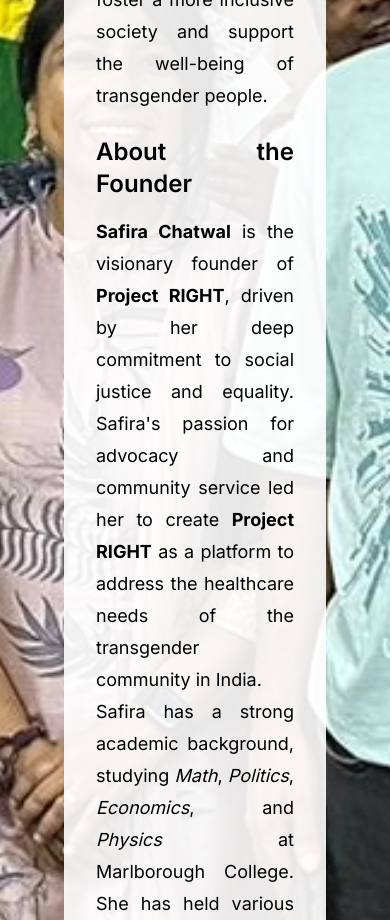
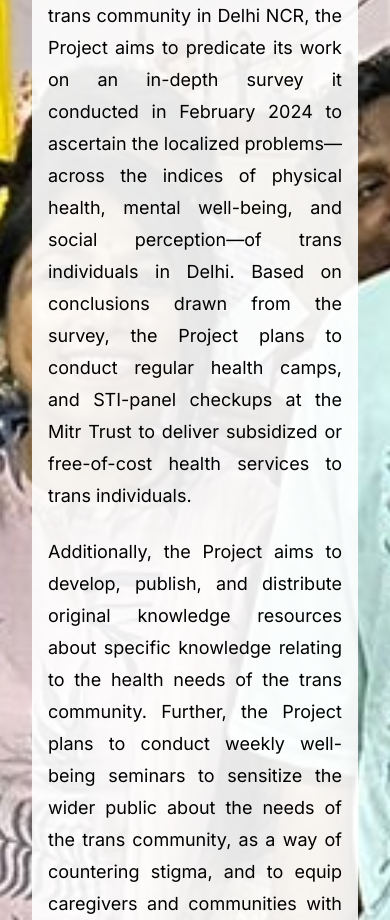
Before and after one commit to PModhe09/safira, a Next.js app: page /about in a window 390 px wide. Shown: the part 1080-2000 px from the top of the page. Built offline with nearby package versions, Linux system fonts and the light colour scheme.

Commit message:
fixed deployment errors

```diff
--- a/src/app/about/page.tsx
+++ b/src/app/about/page.tsx
@@ -1,10 +1,29 @@
-'use client'
+'use client';
+import Image from 'next/image';
+import founder from '../../../public/founder.jpeg';
+import { useState,useEffect } from 'react';
+
 export default function About() {
+  const [currentImageIndex, setCurrentImageIndex] = useState(0);
+
+  const images = [
+    "/swiper_imgs/img1.jpg",
+    "/swiper_imgs/img2.png",
+    "/swiper_imgs/img3.png",
+  ];
+
+  useEffect(() => {
+    const intervalId = setInterval(() => {
+      setCurrentImageIndex((prevIndex) => (prevIndex + 1) % images.length);
+    }, 10000); // Change image every 10 seconds
+
+    return () => clearInterval(intervalId); // Clean up interval on component unmount
+  }, [images.length]);
   return (
     <div>
       <style jsx global>{`
         body {
-          background-image: url('/swiper_imgs/img1.jpg'); /* Replace with your desired image */
+          background-image: url(${images[currentImageIndex]}); /* Replace with your desired image */
           background-size: cover;
           background-position: center;
           transition: background-image 1s;
@@ -27,34 +46,53 @@ export default function About() {
           background-color: rgba(255, 255, 255, 0.9); /* Whitish semi-transparent background */
           padding: 2rem;
           border-radius: 8px; /* Optional: adds rounded corners */
+          max-width: 100%;
+          margin: 0 auto;
+        }
+        @media (max-width: 640px) {
+          .content {
+            padding: 2rem; /* Reduced padding for smaller screens */
+          }
+          .text-background {
+            padding: 1rem; /* Reduced padding for smaller screens */
+          }
         }
       `}</style>
       <div className="overlay"></div>
       <div className="content flex min-h-screen flex-col items-center justify-between">
-        <div className="text-background max-w-4xl text-lg text-justify leading-8 space-y-6 px-4 sm:px-6 md:px-0">
-          <h1 className="text-4xl font-bold mb-8">About</h1>
+        <section className="text-background text-lg text-justify leading-8 space-y-6 px-4 sm:px-6 md:px-8">
+          <header>
+            <h1 className="text-4xl font-bold mb-8">About Project RIGHT</h1>
+          </header>
           <p>
-            <strong>Project RIGHT</strong> is a pioneering initiative dedicated to advocating for the transgender community in India. Established in October 2023, Project RIGHT focuses on promoting awareness and providing access to quality physical and mental healthcare for transgender individuals. The program conducts in-depth needs assessments, organizes monthly health camps, and offers general health checkups and well-being seminars. Through these efforts, <em>Project RIGHT</em> aims to foster a more inclusive society and support the well-being of transgender people.
+            Founded in October 2023, <strong>Project RIGHT</strong> (Real Inclusion in Gender Health Treatment) is a social initiative that has partnered with Delhi-based NGO, the Mitr Trust, to change the landscape of healthcare for trans communities in Delhi. The vision sustaining the Project is to work towards ameliorating the physical health, mental well-being, and social reception of trans people. Towards this end, the Project constructed a one-of-a-kind Gender Inclusive Health Center at the Mitr Trust’s facilities in Delhi to provide the necessary support to trans people across various physical and mental ailments, and aims to increase the impact of the daily operations of the Center.
           </p>
-          <div>
+          <p>
+            Committed to prioritizing research-driven and evidence-based interventions to understand the contextualized needs of the trans community in Delhi NCR, the Project aims to predicate its work on an in-depth survey it conducted in February 2024 to ascertain the localized problems—across the indices of physical health, mental well-being, and social perception—of trans individuals in Delhi. Based on conclusions drawn from the survey, the Project plans to conduct regular health camps, and STI-panel checkups at the Mitr Trust to deliver subsidized or free-of-cost health services to trans individuals.
+          </p>
+          <p>
+            Additionally, the Project aims to develop, publish, and distribute original knowledge resources about specific knowledge relating to the health needs of the trans community. Further, the Project plans to conduct weekly well-being seminars to sensitize the wider public about the needs of the trans community, as a way of countering stigma, and to equip caregivers and communities with the ability to offer preventative care to trans individuals and support them with their mental well-being.
+          </p>
+          <section>
             <h2 className="text-2xl font-semibold mb-4">About the Founder</h2>
-            <div className="flex flex-col md:flex-row items-start md:space-x-6">
-              <div className="flex-1">
-                <p>
-                  <strong>Safira Chatwal</strong> is the visionary founder of <strong>Project RIGHT</strong>, driven by her deep commitment to social justice and equality. Safira's passion for advocacy and community service led her to create <strong>Project RIGHT</strong> as a platform to address the healthcare needs of the transgender community in India.
-                </p>
-                <p>
-                  Safira has a strong academic background, studying <em>Math</em>, <em>Politics</em>, <em>Economics</em>, and <em>Physics</em> at Marlborough College. She has held various leadership roles, including <strong>Co-Head of the International Community</strong> and <strong>Founder-Captain</strong> of the women's basketball team. Safira has also enriched her knowledge through programs like the <em>College Writing course</em> at Northwestern University's Center for Talent Development and the <em>Political Ideologies</em> program at Columbia University.
-                </p>
+            <div className="flex flex-col items-center">
+              <p className="text-center mb-4">
+                <strong>Safira Chatwal</strong> is the visionary founder of <strong>Project RIGHT</strong>. Her dedication to social justice and equality inspired her to establish this project to address the healthcare needs of the transgender community in India.
+              </p>
+              <div className="w-full max-w-xs mb-4">
+                <Image
+                  src={founder}
+                  alt="Safira Chatwal, Founder of Project RIGHT"
+                  className="w-full rounded-full h-auto mx-auto"
+                  layout="responsive"
+                />
               </div>
-              <img
-                src="https://lh6.googleusercontent.com/zpNEGabzczP1evREYv6Hr0k5s4zVvvqolWohejJsDk6TzMVWweI5Y93mLSJ21aZRAxCG0dYgsb4OsTMSRmmmxYRnvXfqry7QpEjCSs2-WQE1Yz6-aHzzZF7Qc6G4EHxOEg=w1280"
-                alt="Safira Chatwal"
-                className="w-48 h-auto mt-6 md:mt-0"
-              />
+              <p className="text-center">
+                Safira has an extensive academic background, including studies in <em>Math</em>, <em>Politics</em>, <em>Economics</em>, and <em>Physics</em> at Marlborough College. She has held leadership roles such as <strong>Co-Head of the International Community</strong> and <strong>Founder-Captain</strong> of the women&apos;s basketball team. Her educational accomplishments include the <em>College Writing course</em> at Northwestern University and the <em>Political Ideologies</em> program at Columbia University.
+              </p>
             </div>
-          </div>
-          <p className="mt-6">
+          </section>
+          <footer className="mt-6">
             <a
               href="https://www.projectright.net/about"
               className="text-blue-600 underline font-bold"
@@ -63,8 +101,8 @@ export default function About() {
             >
               To know more about us, visit here
             </a>
-          </p>
-        </div>
+          </footer>
+        </section>
       </div>
     </div>
   );
--- a/src/app/header/index.tsx
+++ b/src/app/header/index.tsx
@@ -17,7 +17,7 @@ export default function Header() {
         { id: 2, text: 'About', link:'/about' },
       ];
   return (
-    <div className='bg-green-500 flex justify-between items-center h-24 max-w-[1240px] mx-auto text-white'>
+    <div className='bg-green-500 flex justify-between items-center h-24 max-w mx-auto text-white'>
   <div className='flex items-center justify-center h-20 w-20 ml-2 '>
     <Image src={logo} height={100} width={100} alt="website-logo" className='rounded-full' />
   </div>
```
Also changed, not shown: public/founder.jpeg (added).
